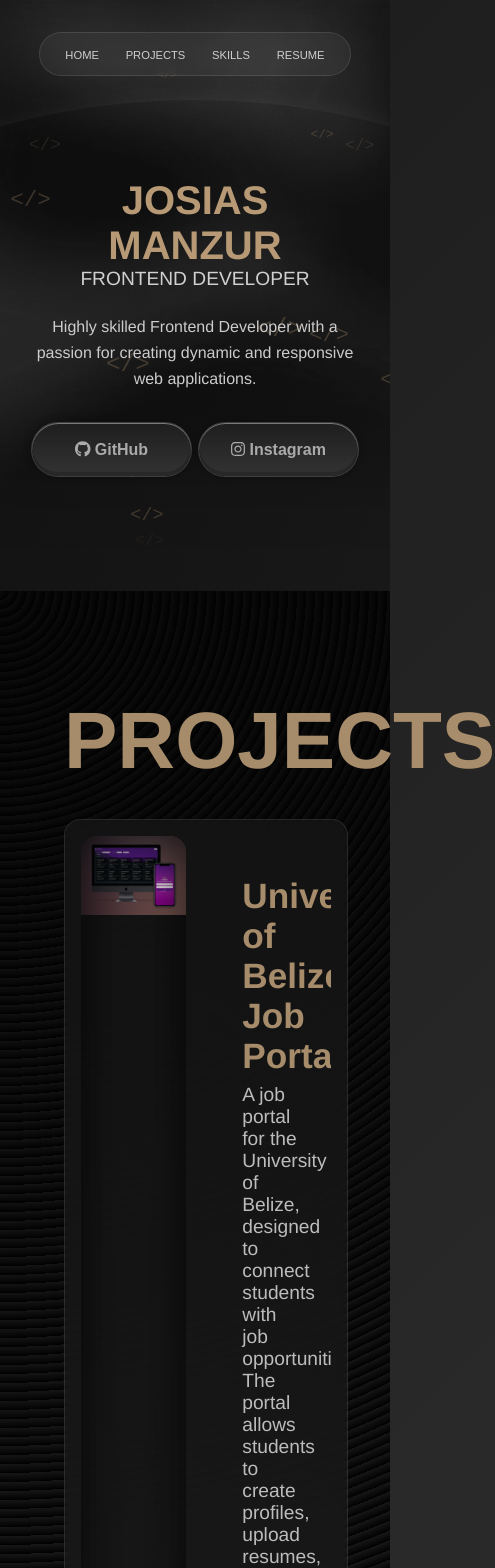
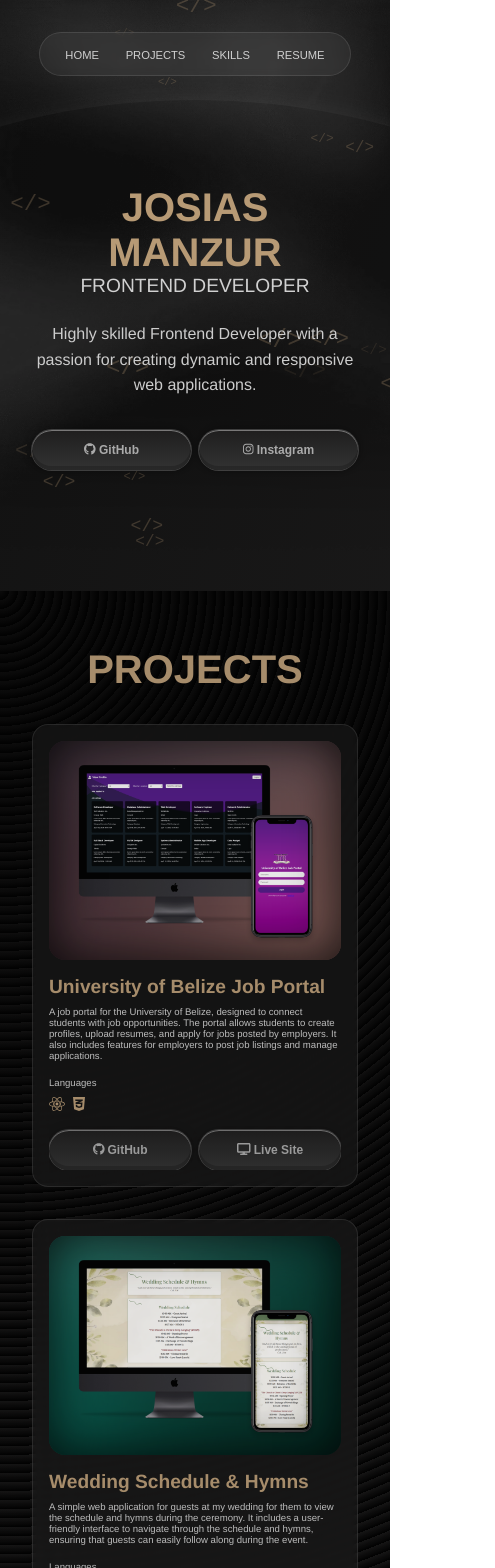
Before and after one commit to josiasmanzur02/portfolio, a React (Create React App) app: page / in a window 390 px wide. Shown: the top 1568 px of the page, 495 px wide, since content can reach past the window. Built offline with nearby package versions, Linux system fonts and the light colour scheme.

Commit message:
Responsiveness to Header/Projects/Skills

```diff
--- a/src/components/Header.jsx
+++ b/src/components/Header.jsx
@@ -80,18 +80,17 @@ const Header = () => {
         </div>
         <div className="hero-buttons">
           <div className="card-links">
-            <a href="/" target="_blank" rel="noopener noreferrer">
+            <a href="https://github.com/josiasmanzur02" target="_blank" rel="noopener noreferrer">
               <button className="btn">
                 <span className="text">
                   <FontAwesomeIcon className="sparkle" icon={faGithub} /> GitHub
                 </span>
               </button>
             </a>
-            <a href="/" target="_blank" rel="noopener noreferrer">
+            <a href="https://www.instagram.com/josiasmanzur" target="_blank" rel="noopener noreferrer">
               <button className="btn">
                 <span className="text">
-                  <FontAwesomeIcon className="sparkle" icon={faInstagram} />{" "}
-                  Instagram
+                  <FontAwesomeIcon className="sparkle" icon={faInstagram} /> Instagram
                 </span>
               </button>
             </a>
--- a/src/components/Projects.jsx
+++ b/src/components/Projects.jsx
@@ -52,11 +52,13 @@ const projects = [
     githubUrl: "",
     liveUrl: "",
     languages: [{}],
-  },
+  }
 ];
 
 const Projects = () => {
   useEffect(() => {
+    if (window.innerWidth <= 768) return;
+
     const smoother = ScrollSmoother.create({
       content: "#content",
       wrapper: "#wrapper",
--- a/src/css/App.css
+++ b/src/css/App.css
@@ -166,3 +166,13 @@ footer {
 		transform: rotate(0deg);
 	}
 }
+
+@media (max-width: 768px) {
+	h3 {
+		font-size: 1.2rem;
+	}
+
+	p {
+		font-size: 0.6rem;
+	}
+}
--- a/src/css/Header.css
+++ b/src/css/Header.css
@@ -129,12 +129,12 @@
 }
 
 .hero .card-links {
-    justify-content: center;
+  justify-content: center;
 }
 
 .hero .card-links a {
-    width: 35%;
-    text-decoration: none;
+  width: 35%;
+  text-decoration: none;
 }
 
 @media (max-width: 768px) {
@@ -145,7 +145,7 @@
 
 @media (max-width: 425px) {
   .hero-glow-bg {
-      top: 100px;
+    top: 100px;
   }
 
   .hero .card-links a {
@@ -166,10 +166,10 @@
   }
 
   .hero-inner {
-      top: 2rem;
+    top: 2rem;
   }
 
   .card-links a .btn {
-    height: 4em;
+    height: 3em;
   }
 }
--- a/src/css/Projects.css
+++ b/src/css/Projects.css
@@ -7,7 +7,7 @@
 			#000000 9px
 		),
 		repeating-linear-gradient(#1f1e1e55, #1f1e1e);
-	height: 160vh;
+		height: 160vh;
 }
 
 .accordions {
@@ -170,3 +170,40 @@
 .fa-mobile-screen-button:hover {
 	animation: wobble 0.6s;
 }
+
+@media (max-width: 768px) {
+	.accordions {
+		padding: 2rem 0rem!important;
+	}
+
+	.container h2 {
+		font-size: 2.5rem;
+	}
+
+	.project-card {
+		max-width: 100%;
+		gap: 0rem;
+		flex-direction: column;
+		height: 100% !important;
+	}
+
+	.card-image, .card-description {
+		width: 100%;
+	}
+
+	.card-description {
+		padding: 0rem 0rem;
+	}
+
+	.fa-2x {
+		font-size: 1em;
+	}
+
+	.text {
+		font-size: 0.75rem;
+	}
+
+	.projects-section {
+		height: auto;
+	}
+}
--- a/src/css/Skills.css
+++ b/src/css/Skills.css
@@ -144,3 +144,22 @@
 	text-align: center;
 	width: 100%;
 }
+
+@media (max-width: 768px) {
+	.skills-section {
+		padding: 1.5rem 2rem;
+	}
+
+	.skill-label {
+		font-size: 0.75rem;
+	}
+
+	.skill-icon {
+		font-size: 0.75rem;
+		margin-bottom: 0.5rem;
+	}
+
+	.skill-card {
+		padding: 0.5rem 0.5rem 0.5rem 0.5rem;
+	}
+}
```
Also changed, not shown: src/components/Skills.jsx (line endings or trailing spaces).
